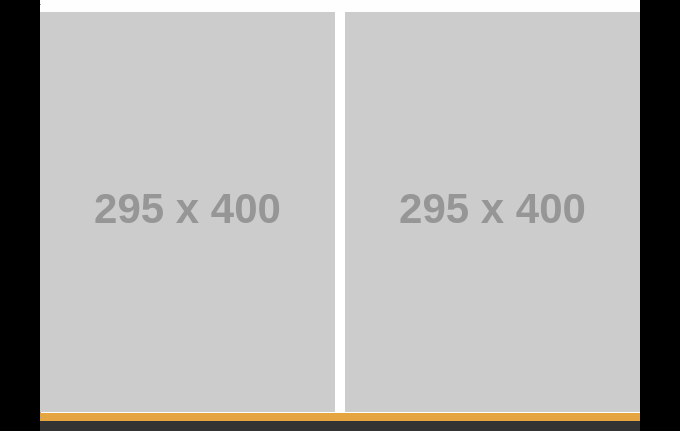
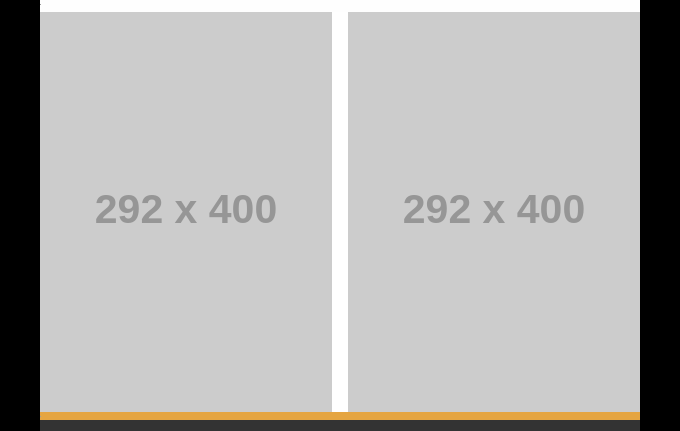
Before and after one commit to AndrewJDick/eFools, a website: page index.html in a window 1280 px wide. Shown: the part 1318-1749 px from the top of the page, 300-980 px from the left. Drawn offline with Linux system fonts and the light colour scheme; grey boxes are pictures that could not be loaded; placeholder pictures from the web are drawn by us.

Commit message:
working layout

```diff
--- a/index.html
+++ b/index.html
@@ -500,32 +500,26 @@
                         <tr>
                             <td>
                                 <!-- Fifth Row -->
-                                <table width="600" class="wrapper" border="0" cellspacing="0" cellpadding="0" style="max-width: 600px;"
+                                <table width="600" class="wrapper" border="0" cellspacing="0" cellpadding="0" style="max-width: 600px;">
                                     <tr>
                                         <td>
-                                            <table width="295" class="imageStack" align="left" border="0" cellspacing="0" cellpadding="0" style="display: inline-block;">
+                                            <table width="292" class="imageStack" align="left" border="0" cellspacing="0" cellpadding="0" style="margin: 0; padding: 0;">
                                                 <tr>
-                                                    <td width="50%">
+                                                    <td>
                                                         <a href="http://" target="_blank" style="color:#ffffff;">
                                                             <font face="Helvetica, Verdana, Arial, sans-serif" size="2" color="#ffffff">
-                                                                <img src="http://placehold.it/295x400" width="295" height="400" alt="FifthRow Image1 alt" title="FifthRow Image1 alt" class="imgResize" border="0" style="display:block;" />
+                                                                <img src="http://placehold.it/292x400" width="292" height="400" alt="FifthRow Image1 alt" title="FifthRow Image1 alt" class="imgResize" border="0" style="display:block;">
                                                             </font>
                                                         </a>
                                                     </td>
                                                 </tr>
-
+                                            </table>
+                                            <table width="292" class="imageStack" align="right" border="0" cellspacing="0" cellpadding="0" style="margin: 0; padding: 0;">
                                                 <tr>
-                                                    <td height="1" class="mobileHeight" bgcolor="#fefefe" style="font-size:1px; line-height:1px;">
-                                                        <img src="http://i.imgur.com/2bygIlx.gif" width="1" height="1" alt="" style="display:block;">
-                                                    </td>
-                                                </tr>
-                                            </table>
-                                           <table width="295" class="imageStack" align="right" border="0" cellspacing="0" cellpadding="0" style="display: inline-block;">
-                                                <tr>
-                                                    <td width="50%">
+                                                    <td>
                                                         <a href="http://" target="_blank" style="color:#ffffff;">
                                                             <font face="Helvetica, Verdana, Arial, sans-serif" size="2" color="#ffffff">
-                                                                <img src="http://placehold.it/295x400" width="295" height="400" alt="FifthRow Image2 alt" title="FifthRow Image2 alt" class="imgResize" border="0" style="display:block;" />
+                                                                <img src="http://placehold.it/292x400" width="292" height="400" alt="FifthRow Image2 alt" title="FifthRowImage2 alt" class="imgResize" border="0" style="display:block;">
                                                             </font>
                                                         </a>
                                                     </td>
```
